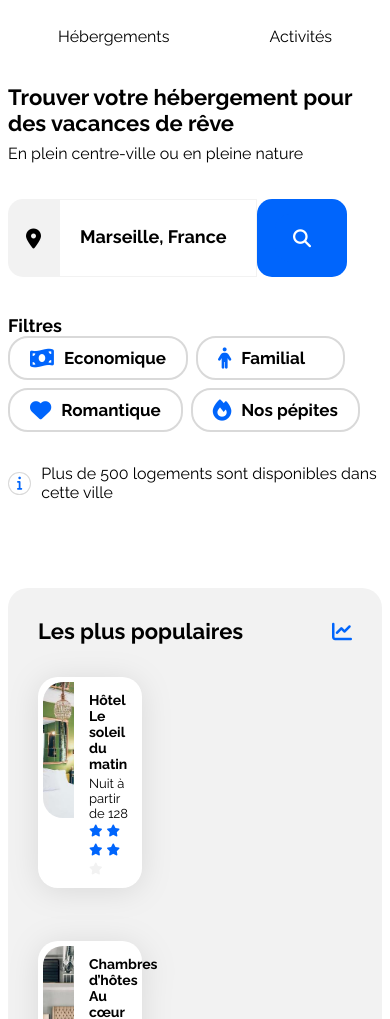
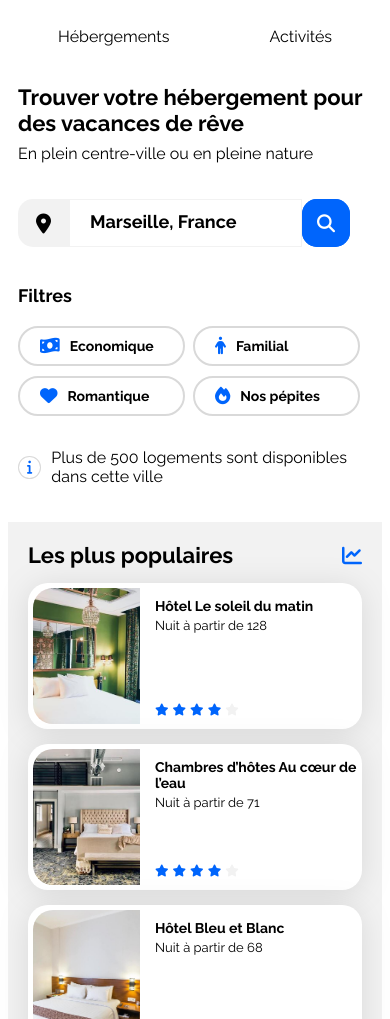
Before and after one commit to Marionpnl/Booki, a plain HTML site: page index.html in a window 390 px wide. Shown: the part 59-1078 px from the top of the page. Drawn offline with Linux system fonts and the light colour scheme.

Commit message:
Ajouts média queries version mobile

```diff
--- a/css/style.css
+++ b/css/style.css
@@ -532,6 +532,15 @@ footer {
 
 /****** Research Section ***********/
 
+    section.research {
+    margin-left: 10px;
+    margin-right: 10px;
+    }
+
+    input {
+        padding-right: 60px;
+    }
+
     span {
         display: none;
     }
@@ -540,51 +549,100 @@ footer {
         display: flex;
         background-color: #0065FC;
         color: #FFFFFF;
+        border-radius: 15px;
+        padding: 15px 15px 15px 15px;
     }
 
     button{
         border-radius: 15px;
-
+        padding: 0px;
     }
     .filters {
-        gap: 0px;
+        gap: 20px;
     }
 
     .filters-list {
-        gap: 8px;
+        gap: 10px 8px;
+        justify-content: flex-start;
     }
 
     .filters-list li {
         min-width: 105px;
-
+        display: flex;
+        justify-content: flex-start;
+        flex: 0 0 calc(37% - 8px);
+        font-size: 14px;
     }
 
+/****** Hebergements And Populaires ***********/
+    .hebergements-and-populaires section {
+        padding: 20px;
+    }
+/****** Populaires ***********/
+    #populaires {
+        order: -1;
+        margin-top: 0px;
+        border-radius: 0px;
+    }
+
+    .populaires-title {
+        margin-bottom: 15px;
+    }
+
+    .populaires-cards{
+        flex-direction: column;
+        gap: 15px;
+    }
+
+    .populaires-cards a {
+        width: 100%;
+    }
+
+    .populaires-cards .card {
+        margin-top: 0px;
+    }
 /****** Hebergements ***********/
     .hebergements-cards {
         flex-direction: column;
+        margin-bottom: 15px;
     }
 
     .hebergements-cards a {
         width: 100%;
     }
-    .hebergements {
+    #hebergements {
         background-color: white;
     }
-/****** Populaires ***********/
-    .populaires {
-        order: -1;
+
+
+/****** Activities ***********/
+    .activities {
+        padding: 20px;
     }
-    .populaires-cards {
+
+    .activities-cards a {
+        height: 200px;
+    }
+
+    .activities-cards {
         flex-direction: column;
     }
 
-/****** Activities ***********/
-    .activities-cards {
-        flex-direction: column;
+    .activities-cards .card-title {
+
     }
+
 /****** Footer ***********/
     footer {
         flex-direction: column;
-
+        padding-top: 30px;
+        padding-bottom: 30px;
+        gap:35px;
+    }
+    footer h3 {
+        margin-top: 0px;
+    }
+    #Assistance {
+        margin-left: 0px;
     }
 }
--- a/index.html
+++ b/index.html
@@ -196,7 +196,7 @@
                     </div>
                 </section>
 
-                <section class="populaires">
+                <section id="populaires" class="populaires">
                     <div class="populaires-title">
                         <h2 class="section-title">Les plus populaires</h2>
                         <i class="fa-solid fa-chart-line fa-lg" aria-hidden="true"></i>
```
